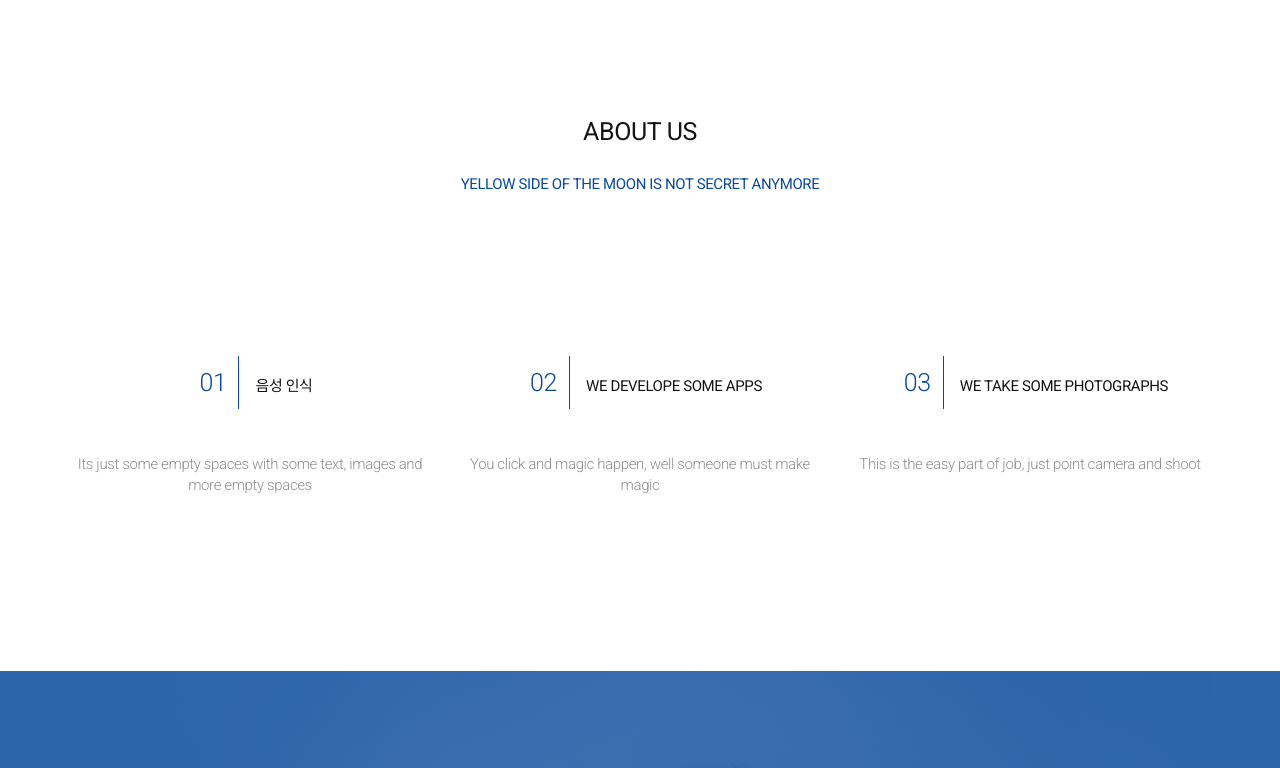
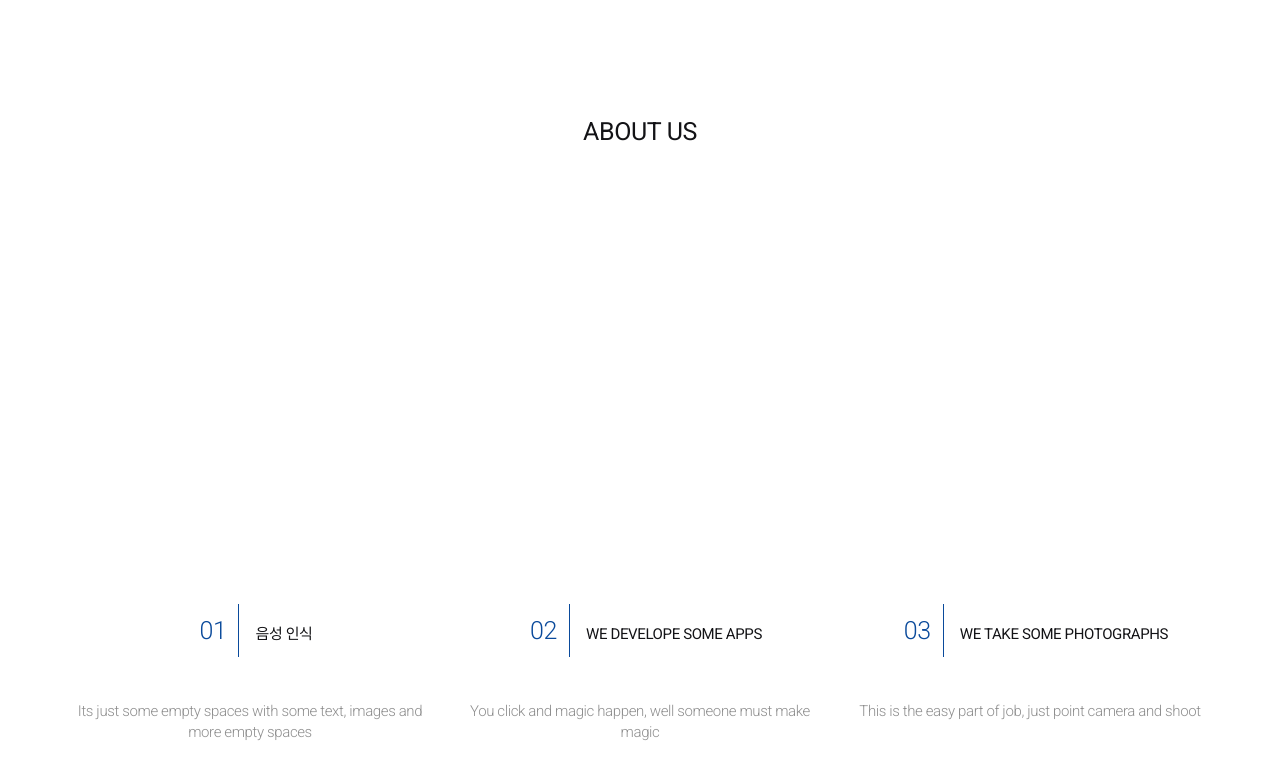
Before and after one commit to IMPRESS-LAB/impress_new_web, a plain HTML site: page index.html in a window 1280 px wide. Shown: the part 923-1691 px from the top of the page. Drawn offline with nearby package versions, Linux system fonts and the light colour scheme; files whose address does not match are found by name.

Commit message:
css파일 변경
폰트설정 글자크기, 색 변경

```diff
--- a/css/style.css
+++ b/css/style.css
@@ -1,6 +1,14 @@
 /**********************
 DEFAULT
 ***********************/
+
+@font-face {
+  font-family: 'FontAwesome';
+  src: url('../fonts/fontawesome-webfont.eot?v=4.3.0');
+  src: url('../fonts/fontawesome-webfont.eot?#iefix&v=4.3.0') format('embedded-opentype'), url('../fonts/fontawesome-webfont.woff2?v=4.3.0') format('woff2'), url('../fonts/fontawesome-webfont.woff?v=4.3.0') format('woff'), url('../fonts/fontawesome-webfont.ttf?v=4.3.0') format('truetype'), url('../fonts/fontawesome-webfont.svg?v=4.3.0#fontawesomeregular') format('svg');
+  font-weight: normal;
+  font-style: normal;
+}
 
 body {
 	position: relative;
@@ -32,6 +40,7 @@ h1, .h1, h2, .h2, h3, .h3, h4, .h4, h5, .h5, h6, .h6 {
 }
 
 h1, .h1 {
+	font-family: 'FontAwesome';
 	font-size: 40px;
 	font-weight: 300;
 	letter-spacing: 0.05em;
@@ -677,7 +686,11 @@ HELPER CLASSES
 }
 
 .-yellow {
-	color: #0a4a9b;
+  color: #ffffff;
+	font-size:80px;
+	text-shadow: 0 0 8px #ffffff;
+	-moz-text-shadow: 0 0 8px #ffffff;
+	-webkit-text-shadow: 0 0 8px #ffffff;
 }
 
 .-white {
```
